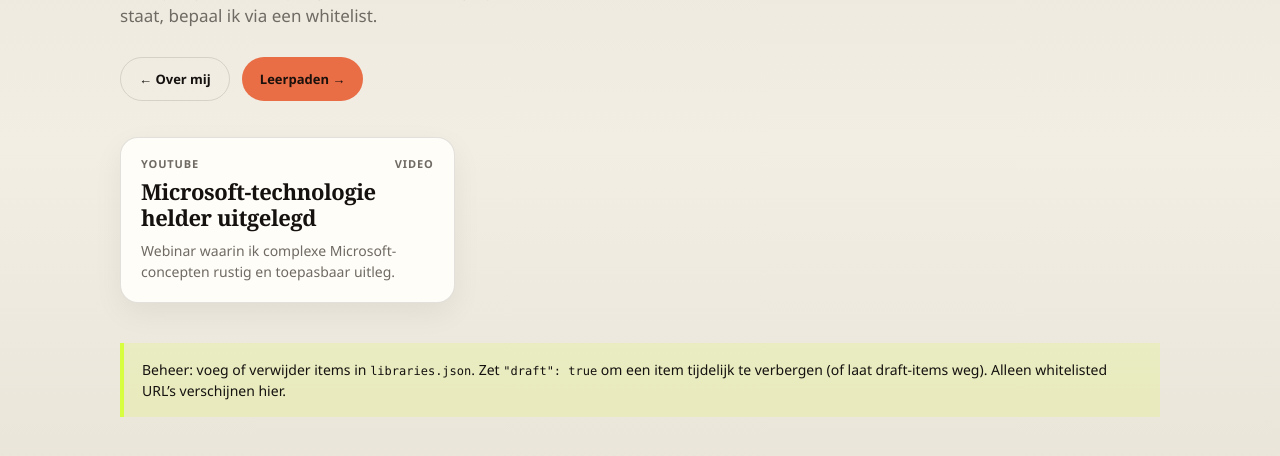
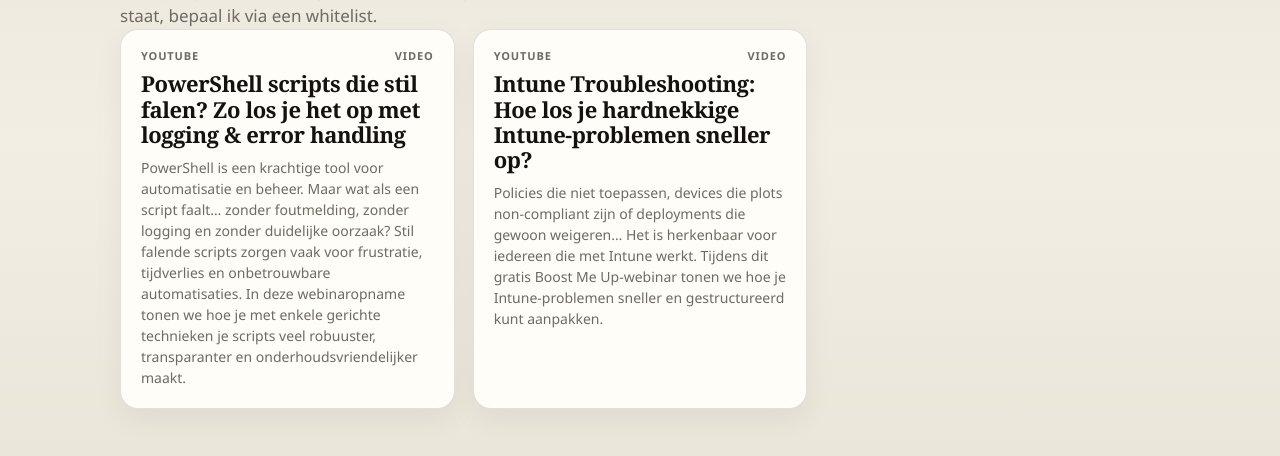
Before and after one commit to TuurHousiaux/tuurh-video-library, a website: page src/index.html in a window 1280 px wide. Shown: the part 176-632 px from the top of the page. Drawn offline with Linux system fonts and the light colour scheme.

Commit message:
Update video whitelist and simplify the page chrome.
Co-authored-by: Cursor <cursoragent@cursor.com>

```diff
--- a/src/index.html
+++ b/src/index.html
@@ -16,13 +16,8 @@
         <p class="kicker">Over mij · 02.02</p>
         <h1>Video <em>library</em></h1>
         <p>Verwijzingen naar mijn openbare libraries, playlists en webinars. Wat hier staat, bepaal ik via een whitelist.</p>
-        <div class="toolbar">
-          <a class="button button-ghost" href="/me/">← Over mij</a>
-          <a class="button button-primary" href="/me/leerpaden/">Leerpaden →</a>
-        </div>
       </section>
       <div class="grid" id="grid" aria-live="polite"></div>
-      <p class="hint">Beheer: voeg of verwijder items in <code>libraries.json</code>. Zet <code>"draft": true</code> om een item tijdelijk te verbergen (of laat draft-items weg). Alleen whitelisted URL’s verschijnen hier.</p>
     </main>
     <script type="module">
       const grid = document.getElementById("grid");
--- a/src/libraries.json
+++ b/src/libraries.json
@@ -1,10 +1,18 @@
 {
   "libraries": [
     {
-      "id": "webinar-m365",
-      "title": "Microsoft-technologie helder uitgelegd",
-      "description": "Webinar waarin ik complexe Microsoft-concepten rustig en toepasbaar uitleg.",
-      "url": "https://www.youtube.com/watch?v=qRDfTLo8ZzA&t=176s",
+      "id": "webinar-PS-1",
+      "title": "PowerShell scripts die stil falen? Zo los je het op met logging & error handling",
+      "description": "PowerShell is een krachtige tool voor automatisatie en beheer. Maar wat als een script faalt… zonder foutmelding, zonder logging en zonder duidelijke oorzaak? Stil falende scripts zorgen vaak voor frustratie, tijdverlies en onbetrouwbare automatisaties. In deze webinaropname tonen we hoe je met enkele gerichte technieken je scripts veel robuuster, transparanter en onderhoudsvriendelijker maakt.",
+      "url": "https://www.youtube.com/watch?v=qRDfTLo8ZzA",
+      "platform": "YouTube",
+      "kind": "video"
+    },
+        {
+      "id": "webinar-Intune-1",
+      "title": "Intune Troubleshooting: Hoe los je hardnekkige Intune‑problemen sneller op?",
+      "description": "Policies die niet toepassen, devices die plots non‑compliant zijn of deployments die gewoon weigeren… Het is herkenbaar voor iedereen die met Intune werkt. Tijdens dit gratis Boost Me Up‑webinar tonen we hoe je Intune‑problemen sneller en gestructureerd kunt aanpakken.",
+      "url": "https://www.youtube.com/watch?v=qRDfTLo8ZzA",
       "platform": "YouTube",
       "kind": "video"
     },
```
